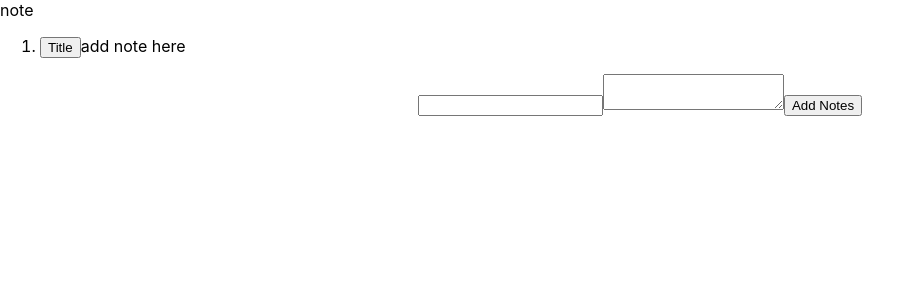
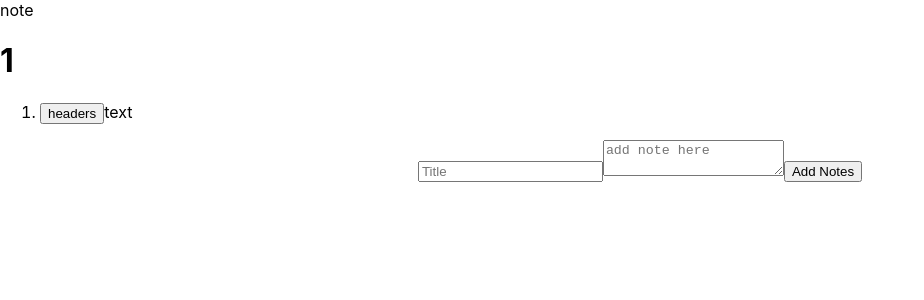
Before and after one commit to pjsherpa/note, a React (Create React App) app: page / in a window 1280 px wide. Shown: the top 300 px of the page, without its empty margins (0-924 px from the left). Built offline with nearby package versions, Linux system fonts and the light colour scheme.

Commit message:
useEffect to keep track of notes pop

```diff
--- a/src/component/NoteInput.js
+++ b/src/component/NoteInput.js
@@ -1,16 +1,21 @@
-import React, { useState } from "react";
+import React, { useState, useEffect } from "react";
 
 const NoteInput = () => {
   const [input, setInput] = useState("");
   const [headers, setHeaders] = useState("");
-  const [notes, setNotes] = useState([
-    { header: "Title", text: "add note here" },
-  ]);
+  const [notes, setNotes] = useState([{ header: "headers", text: "text" }]);
+  const [notePop, setNotePop] = useState(0);
+
+  useEffect(() => {
+    setNotePop(notePop + 1);
+  }, [notes]);
 
   const addnoteTitle = (e) => {
     e.preventDefault();
     const newNote = { header: headers, text: input };
     setNotes([...notes, newNote]);
+    setInput("");
+    setHeaders("");
   };
 
   const noteList = notes.map((item) => (
@@ -21,12 +26,21 @@ const NoteInput = () => {
   ));
   return (
     <div>
+      <h1>{notePop}</h1>
       <div>
         <ol>{noteList}</ol>
 
         <form style={{ textAlign: "center" }} onSubmit={addnoteTitle}>
-          <input value={headers} onChange={(e) => setHeaders(e.target.value)} />
-          <textarea value={input} onChange={(e) => setInput(e.target.value)} />
+          <input
+            placeholder={"Title"}
+            value={headers}
+            onChange={(e) => setHeaders(e.target.value)}
+          />
+          <textarea
+            placeholder={"add note here"}
+            value={input}
+            onChange={(e) => setInput(e.target.value)}
+          />
           <button type="submit">Add Notes</button>
         </form>
       </div>
```
